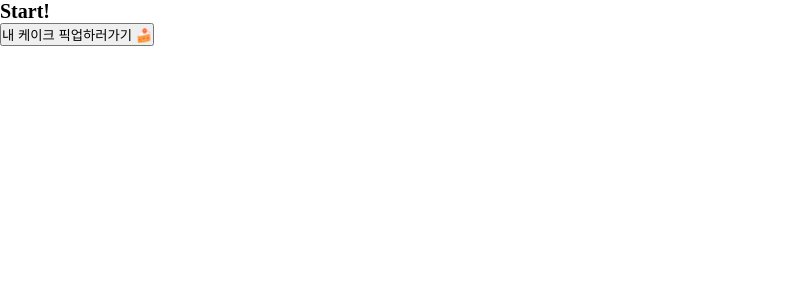
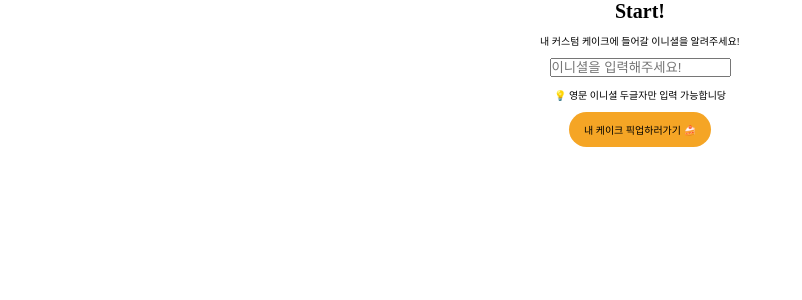
Before and after one commit to yoyoujin/Cake-test-project, a Next.js app: page / in a window 1280 px wide. Shown: the top 300 px of the page, without its empty margins (0-802 px from the left). Built offline with nearby package versions, Linux system fonts and the light colour scheme.

Commit message:
feat: StartPage ui

```diff
--- /dev/null
+++ b/pages/index.module.css
@@ -0,0 +1,6 @@
+.wrapper {
+  display: flex;
+  flex-direction: column;
+  align-items: center;
+  gap: 10px;
+}
--- a/pages/index.tsx
+++ b/pages/index.tsx
@@ -1,4 +1,5 @@
 import Router, { useRouter } from 'next/router';
+import styles from './index.module.css';
 
 export default function Home() {
   const router = useRouter();
@@ -6,9 +7,14 @@ export default function Home() {
     router.push('/question');
   };
   return (
-    <>
+    <div className={styles.wrapper}>
       <h1>Start!</h1>
+      <p>내 커스텀 케이크에 들어갈 이니셜을 알려주세요!</p>
+      <label htmlFor='username'>
+        <input id='username' type='text' placeholder='이니셜을 입력해주세요!' />
+      </label>
+      <span>💡 영문 이니셜 두글자만 입력 가능합니당</span>
       <button onClick={handleQuestionRedirect}>내 케이크 픽업하러가기 🍰</button>
-    </>
+    </div>
   );
 }
--- a/pages/question/index.module.css
+++ b/pages/question/index.module.css
@@ -8,6 +8,7 @@
   align-items: center;
   gap: 20px;
   font-size: 1.5rem;
+  text-align: center;
 }
 
 .button {
--- a/styles/globals.css
+++ b/styles/globals.css
@@ -11,16 +11,16 @@ body {
   font-size: 10px;
 }
 
-/* button {
-  background: inherit;
+button {
+  background: #f5a525;
   border: none;
   box-shadow: none;
-  border-radius: 0;
-  padding: 0;
+  border-radius: 20px;
+  padding: 10px 15px;
   overflow: visible;
   cursor: pointer;
   font: inherit;
-} */
+}
 a {
   color: #fff;
   text-decoration: none;
@@ -33,3 +33,7 @@ a {
   height: 1px;
   overflow: hidden;
 }
+
+ul {
+  list-style: none;
+}
```
